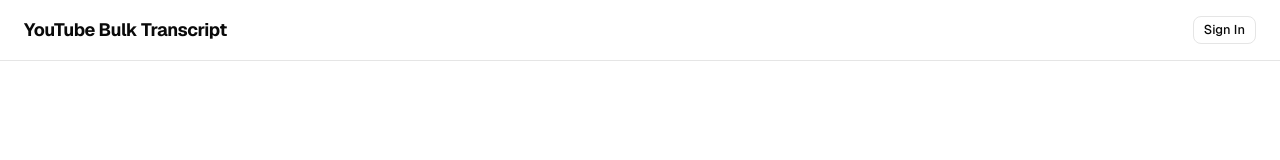
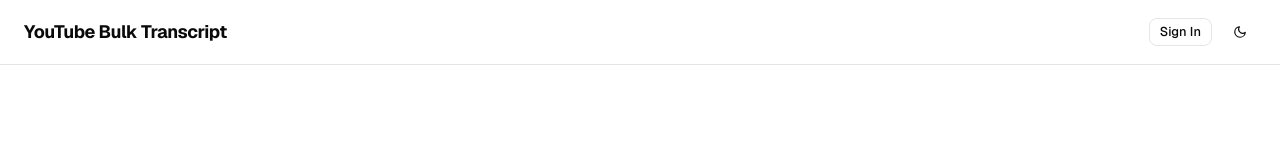
Before and after one commit to regiwitanto/yt-bulk-transcript, a Next.js app: page / in a window 1280 px wide. Shown: the top 160 px of the page. Built offline with nearby package versions, Linux system fonts and the light colour scheme; no server answers.

Commit message:
feat: initialize project structure with theme support and core UI components

```diff
--- a/src/app/HomeClient.tsx
+++ b/src/app/HomeClient.tsx
@@ -6,6 +6,7 @@
 import { Button, buttonVariants } from "@/components/ui/button";
 import { Input } from "@/components/ui/input";
 import { cn } from "@/lib/utils";
+import { ThemeToggle } from "@/components/theme-toggle";
 
 const STEPS = [
   { title: "Paste any YouTube URL", desc: "Playlist or single video" },
@@ -263,6 +264,7 @@
               Sign In
             </Link>
           )}
+          <ThemeToggle />
         </div>
       </header>
 
@@ -467,7 +469,7 @@
       <footer className="border-t px-6 py-4 text-center text-sm text-muted-foreground">
         Support this project:{" "}
         <a
-          href="https://buymeacoffee.com"
+          href={process.env.NEXT_PUBLIC_BMAC_URL ?? "https://buymeacoffee.com"}
           target="_blank"
           rel="noopener noreferrer"
           className="underline hover:text-foreground"
--- a/src/app/dashboard/[playlistId]/DashboardClient.tsx
+++ b/src/app/dashboard/[playlistId]/DashboardClient.tsx
@@ -6,6 +6,7 @@
 import { Button, buttonVariants } from "@/components/ui/button";
 import { Badge } from "@/components/ui/badge";
 import { cn } from "@/lib/utils";
+import { ThemeToggle } from "@/components/theme-toggle";
 import type { Database } from "@/lib/database.types";
 
 const buttonVariantOutlineSm = cn(
@@ -50,7 +51,15 @@
     ).length;
     return alreadyDone === initialVideos.length && initialVideos.length > 0;
   });
-  const [started, setStarted] = useState(playlist.status === "pending");
+  const [started, setStarted] = useState(
+    playlist.status === "pending" ||
+      // Auto-resume if the browser crashed mid-processing — videos still
+      // marked "processing" or "queued" in the DB need to be retried.
+      (playlist.status === "processing" &&
+        initialVideos.some(
+          (v) => v.status === "queued" || v.status === "processing",
+        )),
+  );
   const [videoDurations, setVideoDurations] = useState<Record<string, number>>(
     {},
   );
@@ -306,6 +315,7 @@
               </svg>
               Home
             </Link>
+            <ThemeToggle />
           </div>
         </div>
         <div className="flex items-center gap-3">
@@ -471,7 +481,7 @@
             <p className="text-xs text-muted-foreground">
               Finding this useful?{" "}
               <a
-                href="https://buymeacoffee.com"
+                href={process.env.NEXT_PUBLIC_BMAC_URL ?? "https://buymeacoffee.com"}
                 target="_blank"
                 rel="noopener noreferrer"
                 className="underline hover:text-foreground"
--- a/src/app/history/page.tsx
+++ b/src/app/history/page.tsx
@@ -7,6 +7,7 @@
 import type { Database } from "@/lib/database.types";
 import HistoryClient from "./HistoryClient";
 import { SignOutButton } from "./SignOutButton";
+import { ThemeToggle } from "@/components/theme-toggle";
 
 type PlaylistRow = Database["public"]["Tables"]["playlists"]["Row"];
 type Playlist = PlaylistRow & { video_count: number };
@@ -61,6 +62,7 @@
           <span className="text-sm text-muted-foreground hidden sm:inline">
             {user.email}
           </span>
+          <ThemeToggle />
           <SignOutButton />
         </div>
       </header>
--- a/src/app/layout.tsx
+++ b/src/app/layout.tsx
@@ -1,6 +1,7 @@
 import type { Metadata } from "next";
 import { Geist, Geist_Mono } from "next/font/google";
 import "./globals.css";
+import { ThemeProvider } from "@/components/theme-provider";
 
 const geistSans = Geist({
   variable: "--font-geist-sans",
@@ -12,10 +13,26 @@
   subsets: ["latin"],
 });
 
+const APP_DESCRIPTION =
+  "Extract transcripts from entire YouTube playlists in bulk. Get every video as clean text in one file. Free, fast, and no API key needed.";
+
 export const metadata: Metadata = {
+  metadataBase: new URL(
+    process.env.NEXT_PUBLIC_APP_URL ?? "https://yt-bulk-transcript.vercel.app",
+  ),
   title: "YouTube Bulk Transcript",
-  description:
-    "Extract transcripts from entire YouTube playlists in bulk. Get every video as clean text in one file.",
+  description: APP_DESCRIPTION,
+  openGraph: {
+    title: "YouTube Bulk Transcript",
+    description: APP_DESCRIPTION,
+    type: "website",
+    siteName: "YouTube Bulk Transcript",
+  },
+  twitter: {
+    card: "summary",
+    title: "YouTube Bulk Transcript",
+    description: APP_DESCRIPTION,
+  },
   icons: {
     icon: [
       {
@@ -34,9 +51,12 @@
   return (
     <html
       lang="en"
+      suppressHydrationWarning
       className={`${geistSans.variable} ${geistMono.variable} h-full antialiased`}
     >
-      <body className="min-h-full flex flex-col">{children}</body>
+      <body className="min-h-full flex flex-col">
+        <ThemeProvider>{children}</ThemeProvider>
+      </body>
     </html>
   );
 }
--- /dev/null
+++ b/src/components/theme-provider.tsx
@@ -0,0 +1,11 @@
+"use client";
+
+import { ThemeProvider as NextThemesProvider } from "next-themes";
+
+export function ThemeProvider({ children }: { children: React.ReactNode }) {
+  return (
+    <NextThemesProvider attribute="class" defaultTheme="system" enableSystem>
+      {children}
+    </NextThemesProvider>
+  );
+}
--- /dev/null
+++ b/src/components/theme-toggle.tsx
@@ -0,0 +1,55 @@
+"use client";
+
+import { useTheme } from "next-themes";
+import { useEffect, useState } from "react";
+import { cn } from "@/lib/utils";
+import { buttonVariants } from "@/components/ui/button";
+
+export function ThemeToggle() {
+  const { resolvedTheme, setTheme } = useTheme();
+  // Avoid hydration mismatch — only render the icon after mount
+  const [mounted, setMounted] = useState(false);
+  useEffect(() => setMounted(true), []);
+
+  return (
+    <button
+      type="button"
+      aria-label="Toggle dark mode"
+      onClick={() => setTheme(resolvedTheme === "dark" ? "light" : "dark")}
+      className={cn(
+        buttonVariants({ variant: "ghost", size: "sm" }),
+        "w-8 h-8 p-0 shrink-0",
+      )}
+    >
+      {/* Sun — shown in dark mode */}
+      <svg
+        xmlns="http://www.w3.org/2000/svg"
+        className={cn("h-4 w-4 transition-all", mounted && resolvedTheme === "dark" ? "block" : "hidden")}
+        viewBox="0 0 24 24"
+        fill="none"
+        stroke="currentColor"
+        strokeWidth="2"
+        strokeLinecap="round"
+        strokeLinejoin="round"
+        aria-hidden="true"
+      >
+        <circle cx="12" cy="12" r="4" />
+        <path d="M12 2v2M12 20v2M4.93 4.93l1.41 1.41M17.66 17.66l1.41 1.41M2 12h2M20 12h2M4.93 19.07l1.41-1.41M17.66 6.34l1.41-1.41" />
+      </svg>
+      {/* Moon — shown in light mode */}
+      <svg
+        xmlns="http://www.w3.org/2000/svg"
+        className={cn("h-4 w-4 transition-all", !mounted || resolvedTheme === "dark" ? "hidden" : "block")}
+        viewBox="0 0 24 24"
+        fill="none"
+        stroke="currentColor"
+        strokeWidth="2"
+        strokeLinecap="round"
+        strokeLinejoin="round"
+        aria-hidden="true"
+      >
+        <path d="M21 12.79A9 9 0 1 1 11.21 3 7 7 0 0 0 21 12.79z" />
+      </svg>
+    </button>
+  );
+}
```
